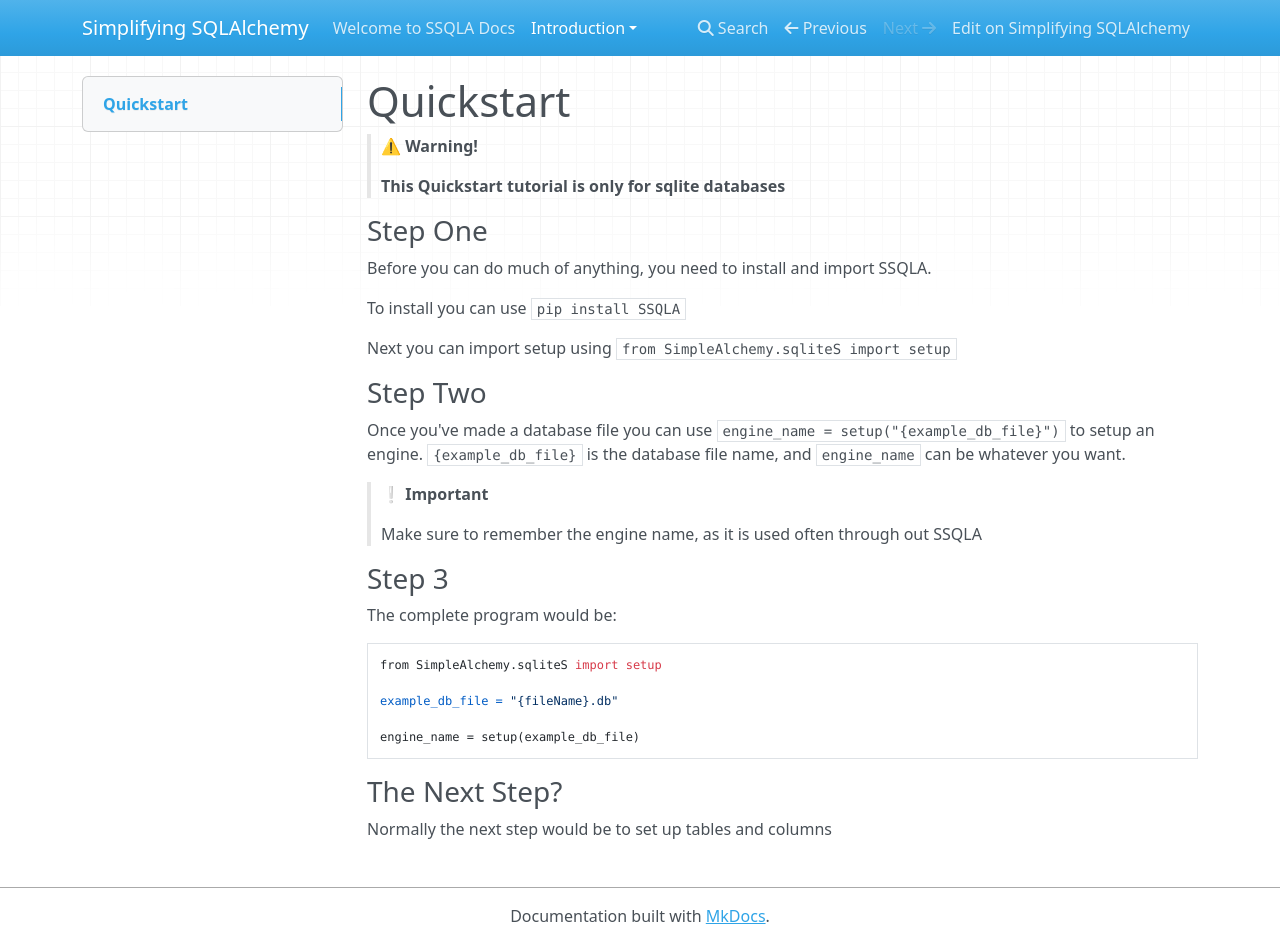
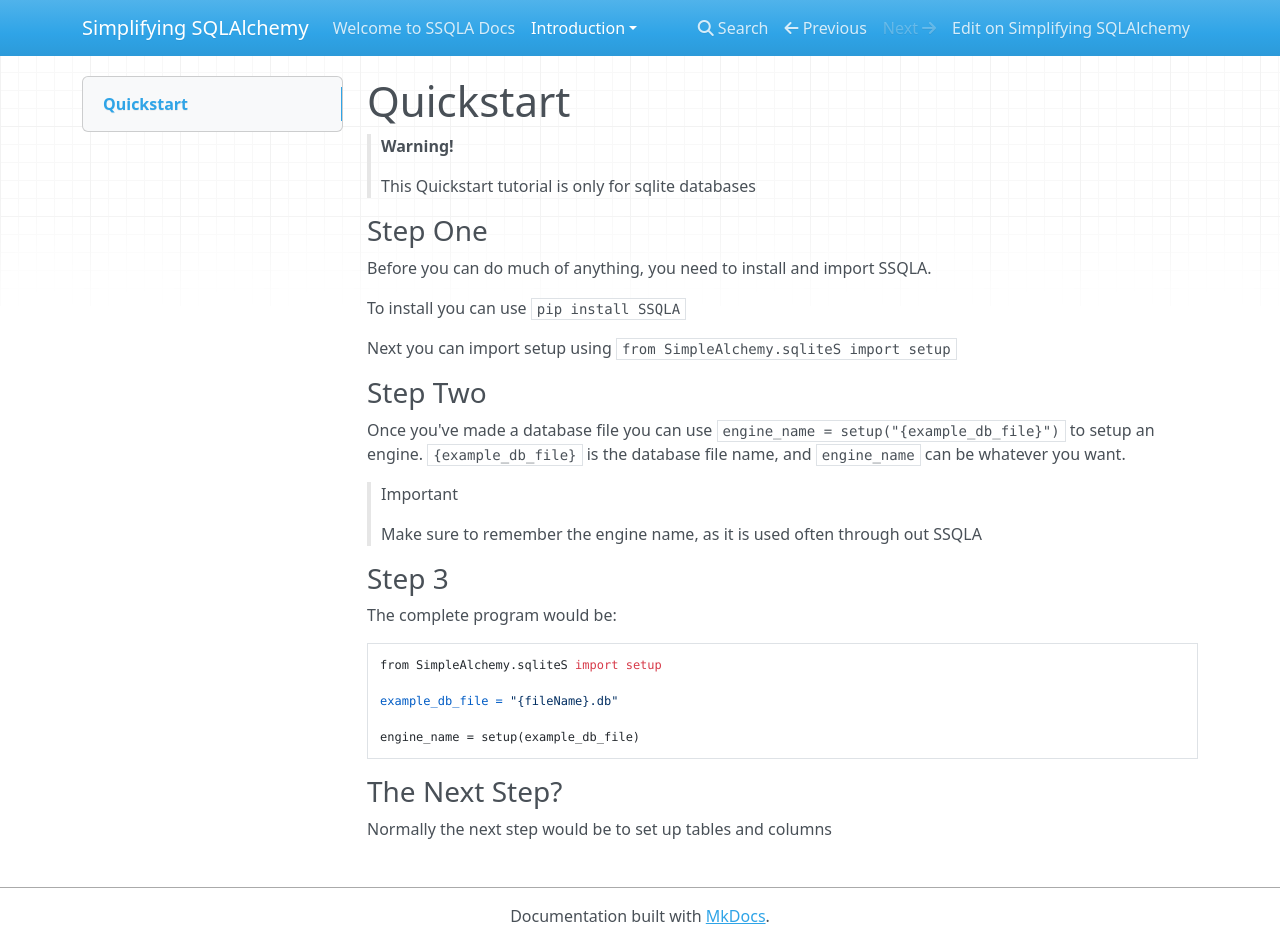
Before and after one commit to Arcader717/SAlc_Simplified, an MkDocs documentation site: the page built from docs/introduction/quickstart.md, in a window 1280 px wide and 944 px high. Built offline with MkDocs 1.6.1, drawn with Linux system fonts in a browser that asks for light colours; nearby versions of some CDN libraries.

```diff
--- a/docs/introduction/quickstart.md
+++ b/docs/introduction/quickstart.md
@@ -1,8 +1,8 @@
 # Quickstart
 
-> ⚠️ **Warning!**
+> **Warning!**
 >
->  **This Quickstart tutorial is only for sqlite databases**
+> This Quickstart tutorial is only for sqlite databases
 
 ### Step One
 
@@ -16,7 +16,7 @@ Next you can import setup using `from SimpleAlchemy.sqliteS import setup`
 
 Once you've made a database file you can use `engine_name = setup("{example_db_file}")` to setup an engine. `{example_db_file}` is the database file name, and `engine_name` can be whatever you want.
 
-> ❕ **Important**
+> Important
 >
 > Make sure to remember the engine name, as it is used often through out SSQLA
 
```
